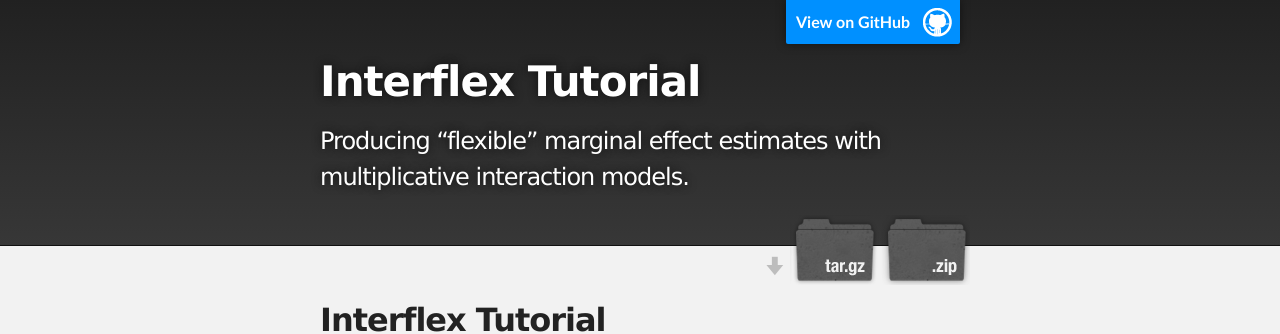
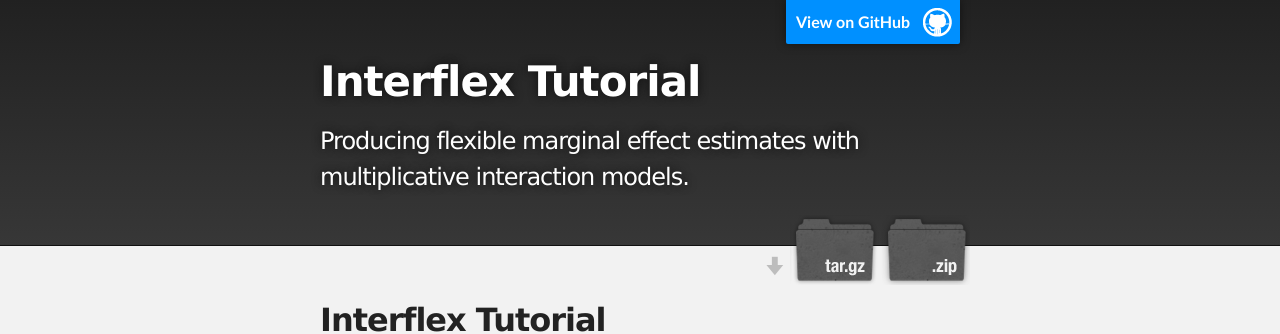
Before and after one commit to lzy318/Interflex-Tutorial, a Jekyll site: the page built from index.md, in a window 1280 px wide. Shown: the top 334 px of the page. Built offline with Jekyll 4.4.1, drawn with Linux system fonts in a browser that asks for light colours; our own code applies the rules of GitHub Pages for plain Markdown files.

```diff
--- a/_config.yml
+++ b/_config.yml
@@ -1,5 +1,5 @@
 title: Interflex Tutorial
-description: Producing “flexible” marginal effect estimates with multiplicative interaction models.
+description: Producing flexible marginal effect estimates with multiplicative interaction models.
 show_downloads: true
 google_analytics:
 theme: jekyll-theme-slate
```
